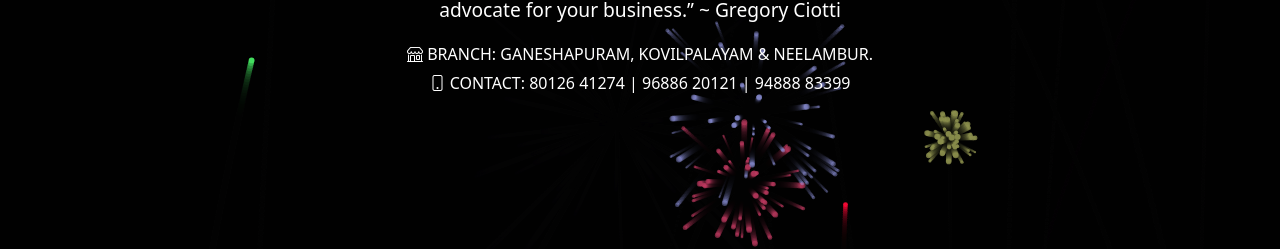
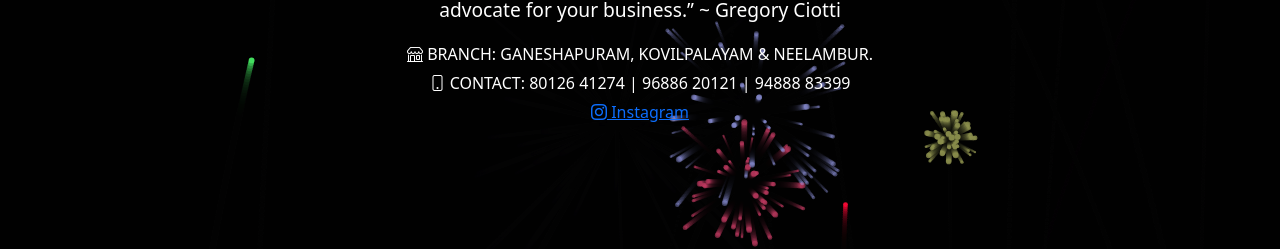
Before and after one commit to ashifsadiq/murugan-shop-app, a React (Create React App) app: page /about in a window 1280 px wide. Shown: the part 361-610 px from the top of the page. Built offline with nearby package versions, Linux system fonts and the light colour scheme.

Commit message:
insta icon home image

```diff
--- a/src/Screens/About.jsx
+++ b/src/Screens/About.jsx
@@ -31,6 +31,12 @@ const AboutPage = () => {
                 </p>
                 <h5 className="about-info"><i className="bi bi-shop"></i> BRANCH: GANESHAPURAM, KOVILPALAYAM & NEELAMBUR.</h5>
                 <h5 className="about-info"><i className="bi bi-phone"></i> CONTACT: 80126 41274 | 96886 20121 | 94888 83399</h5>
+                <h5 className="about-info">
+  <a href="https://www.instagram.com/muruganpattasukadai/" target="_blank" rel="noopener noreferrer">
+    <i className="bi bi-instagram"></i> Instagram
+  </a>
+</h5>
+
             </div>
         </div>
     );
--- a/src/Screens/First.jsx
+++ b/src/Screens/First.jsx
@@ -29,7 +29,7 @@ const FirstPage = () => {
         <div className="first-page-container">
             <Fireworks />
             <div className="content-container">
-               {/* <img src={img1} alt="Diwali Sale Banner" className="sale-banner" /> */}
+               <img src={img1} alt="Diwali Sale Banner" className="sale-banner" />
                 <img src={image} alt="Image 4" className="main-image" />
                 <div className="button-container">
                     <Button variant="outline-light" className="responsive-button btn-lg" onClick={handle}>
--- a/src/Screens/Home.jsx
+++ b/src/Screens/Home.jsx
@@ -270,7 +270,7 @@ const Home = () => {
                                 </React.Fragment>
                               )}
                             </div>
-                            {/* <div style={{ flex: 1 }}>
+                            <div style={{ flex: 1 }}>
                               <Image
                                 src={
                                   "https://source.unsplash.com/random/800x600" +
@@ -279,7 +279,7 @@ const Home = () => {
                                 fluid
                                 style={{ objectFit: "cover" }}
                               />
-                            </div> */}
+                            </div>
                           </div>
                         </Card.Body>
                       </Card>
```
